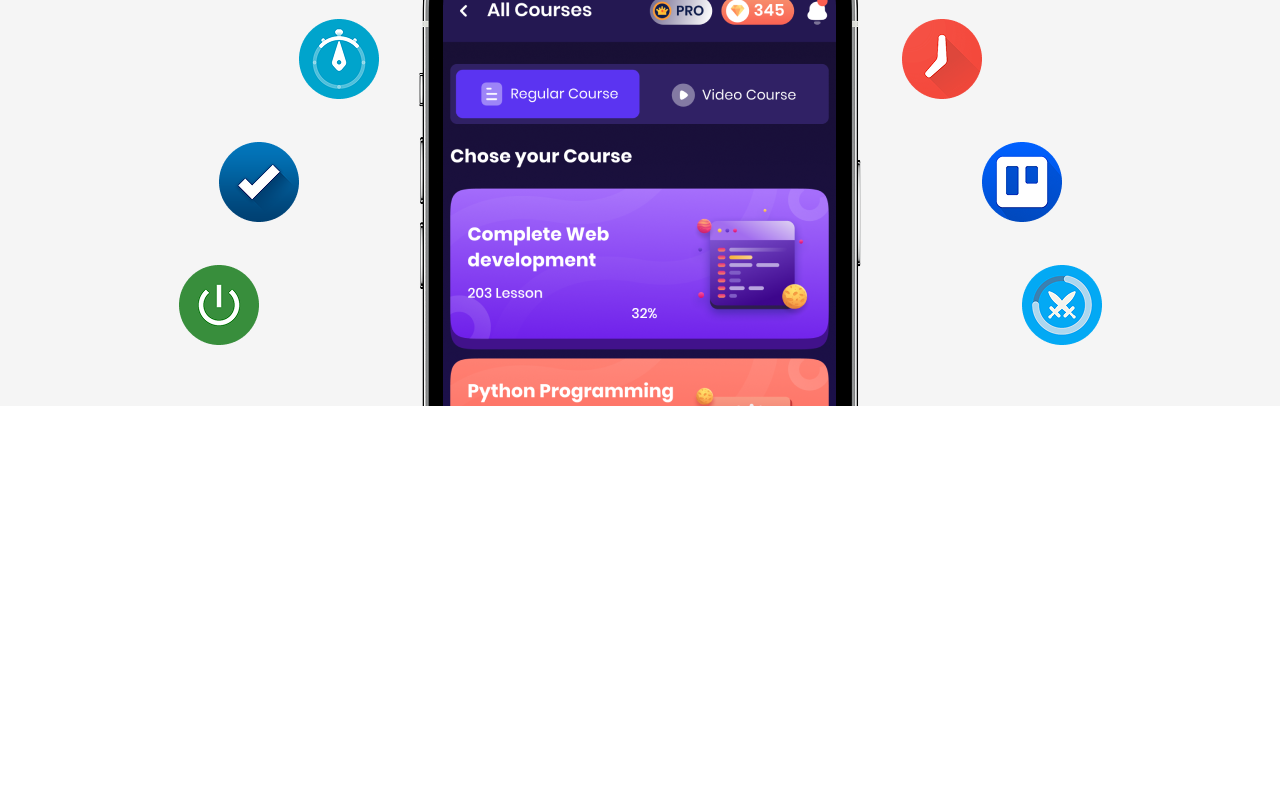
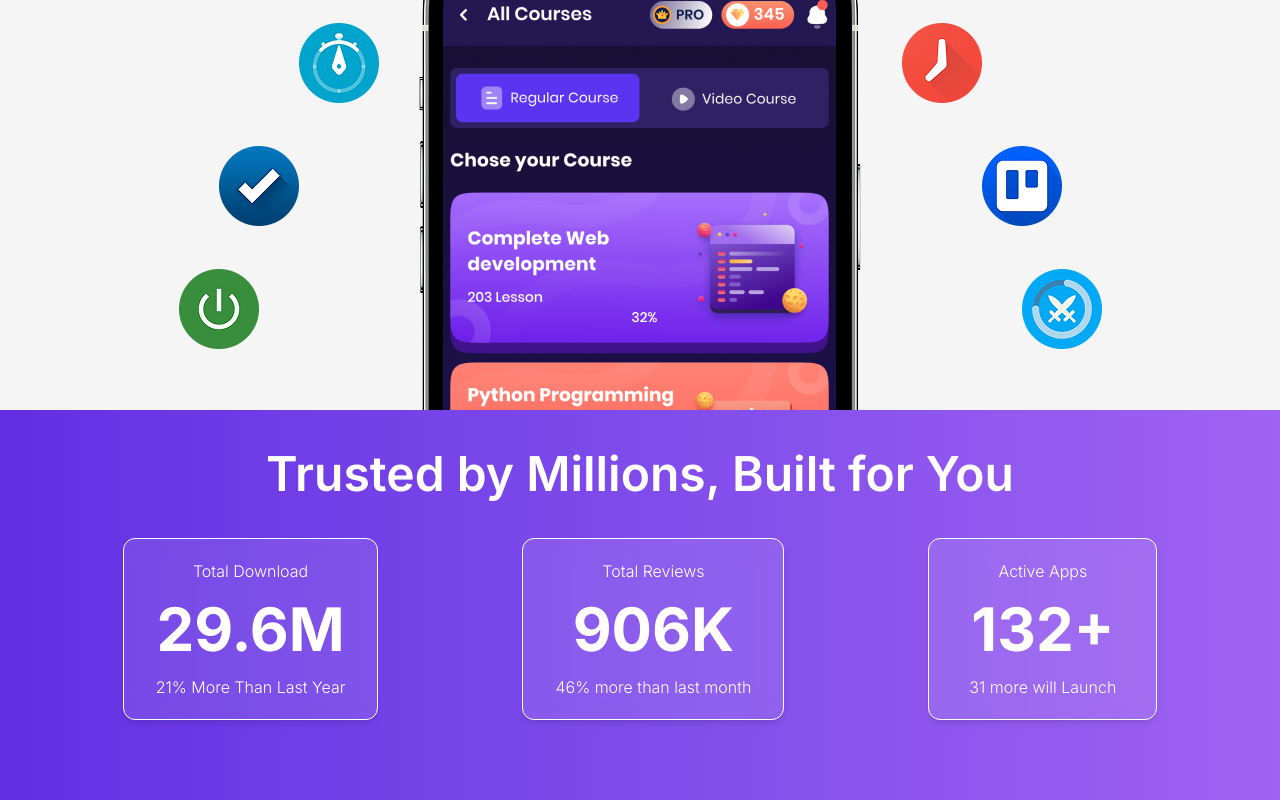
Before and after one commit to Riad-Zz/AppStack, a React (Vite) app: page / in a window 1280 px wide. Shown: the part 781-1581 px from the top of the page. Before the commit the page ends 1187 px from the top, so only its background shows below. Built offline with nearby package versions, Linux system fonts and the light colour scheme.

Commit message:
State Section added

```diff
--- a/src/Components/Banner/Banner.jsx
+++ b/src/Components/Banner/Banner.jsx
@@ -8,7 +8,7 @@ const Banner = () => {
     return (
         <div className='text-center mt-14'>
             <p className=' text-[#001931] text-7xl font-bold'>We Build</p>
-            <p className='text-[#001931] text-7xl font-bold mb-4'><span className='text-transparent bg-clip-text bg-gradient-to-r from-[#632EE3] to-[#9F62F2]'>Productive</span> Apps</p>
+            <p className='text-[#001931] text-6xl md:text-7xl font-bold mb-4'><span className='text-transparent bg-clip-text bg-gradient-to-r from-[#632EE3] to-[#9F62F2] text-6xl md:text-7xl '>Productive</span> Apps</p>
             <p className='text-[#627382] mb-8 max-w-[799px] mx-auto'>At AppStack, we craft innovative apps designed to make everyday life simpler, smarter, and more exciting. Our goal is to turn your ideas into digital experiences that truly make an impact.</p>
             <div className='flex justify-center mb-4 gap-4'>
                 <Link to="https://play.google.com/store/games?hl=en">
@@ -29,7 +29,7 @@ const Banner = () => {
 
 
             </div>
-            <div className='flex justify-center'>
+            <div className='flex justify-center mt-5'>
                 <img src={heroIcon} alt="Banner Image" />
             </div>
         </div>
--- /dev/null
+++ b/src/Components/InfoState/InfoState.jsx
@@ -0,0 +1,28 @@
+import React from 'react';
+
+const InfoState = () => {
+    return (
+        <div className='bg-linear-to-r from-[#632EE3] to-[#9F62F2] py-10'>
+            <p className='text-white font-semibold text-5xl text-center'>Trusted by Millions, Built for You</p>
+            <div className='text-white flex flex-col md:flex-row justify-center my-10 gap-10 lg:gap-36'>
+                <div className='flex flex-col justify-center items-center border rounded-xl py-5 md:px-8 text-center bg-white/10 backdrop-blur-md  shadow-md'>
+                    <p className='text-[16px] font-light'>Total Download</p>
+                    <p className='font-bold text-6xl my-4'>29.6M</p>
+                    <p className='text-[16px] font-light'>21% More Than Last Year</p>
+                </div>
+                <div className='flex flex-col justify-center items-center border rounded-xl py-5 md:px-8 text-center bg-white/10 backdrop-blur-md  shadow-md'>
+                    <p className='text-[16px] font-light'>Total Reviews</p>
+                    <p className='font-bold text-6xl my-4'>906K</p>
+                    <p className='text-[16px] font-light'>46% more than last month</p>
+                </div>
+                <div className='flex flex-col justify-center items-center border rounded-xl py-5 md:px-10 text-center  lg::px-14 bg-white/10 backdrop-blur-md  shadow-md '>
+                    <p className='text-[16px] font-light'>Active Apps</p>
+                    <p className='font-bold text-6xl my-4'>132+</p>
+                    <p className='text-[16px] font-light'>31 more will Launch</p>
+                </div>
+            </div>
+        </div>
+    );
+};
+
+export default InfoState;
--- a/src/Pages/Home/Home.jsx
+++ b/src/Pages/Home/Home.jsx
@@ -1,10 +1,12 @@
 import React from 'react';
 import Banner from '../../Components/Banner/Banner';
+import InfoState from '../../Components/InfoState/InfoState';
 
 const Home = () => {
     return (
         <div>
             <Banner></Banner>
+            <InfoState></InfoState>
         </div>
     );
 };
```
